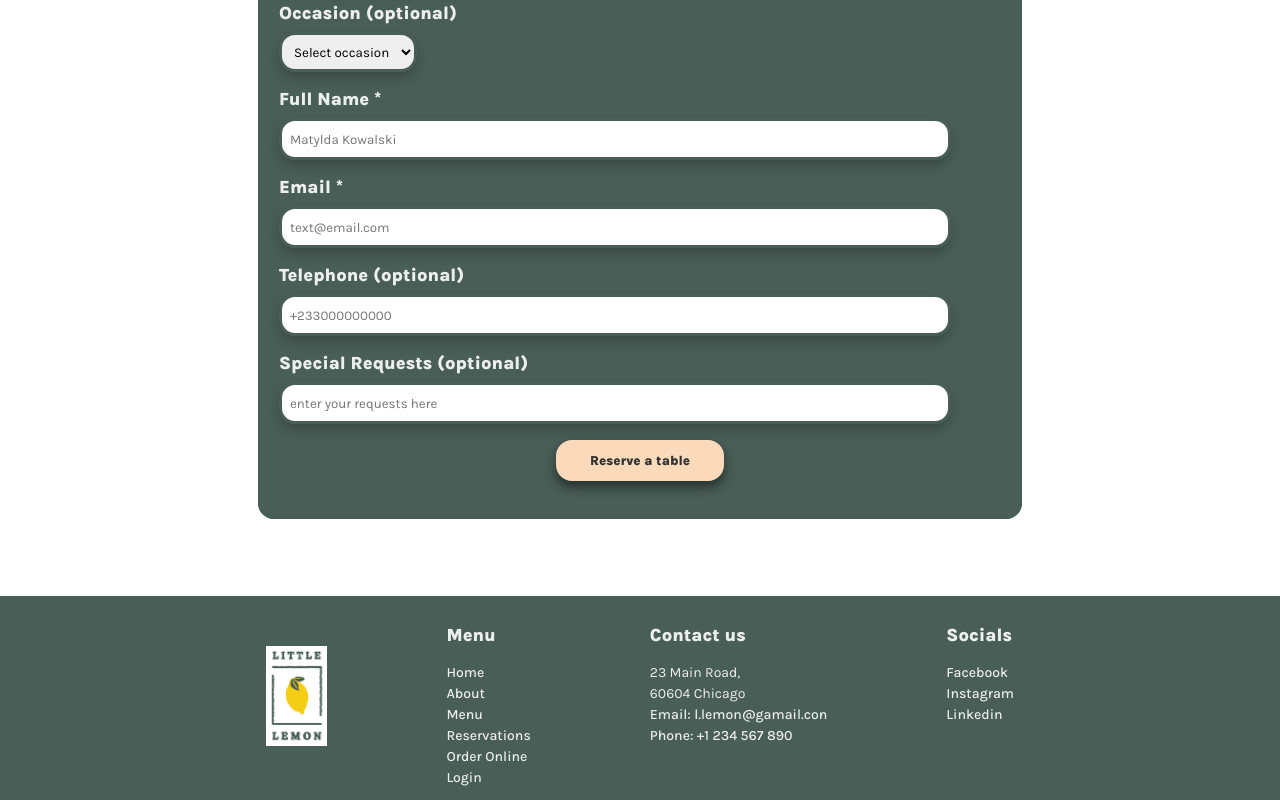
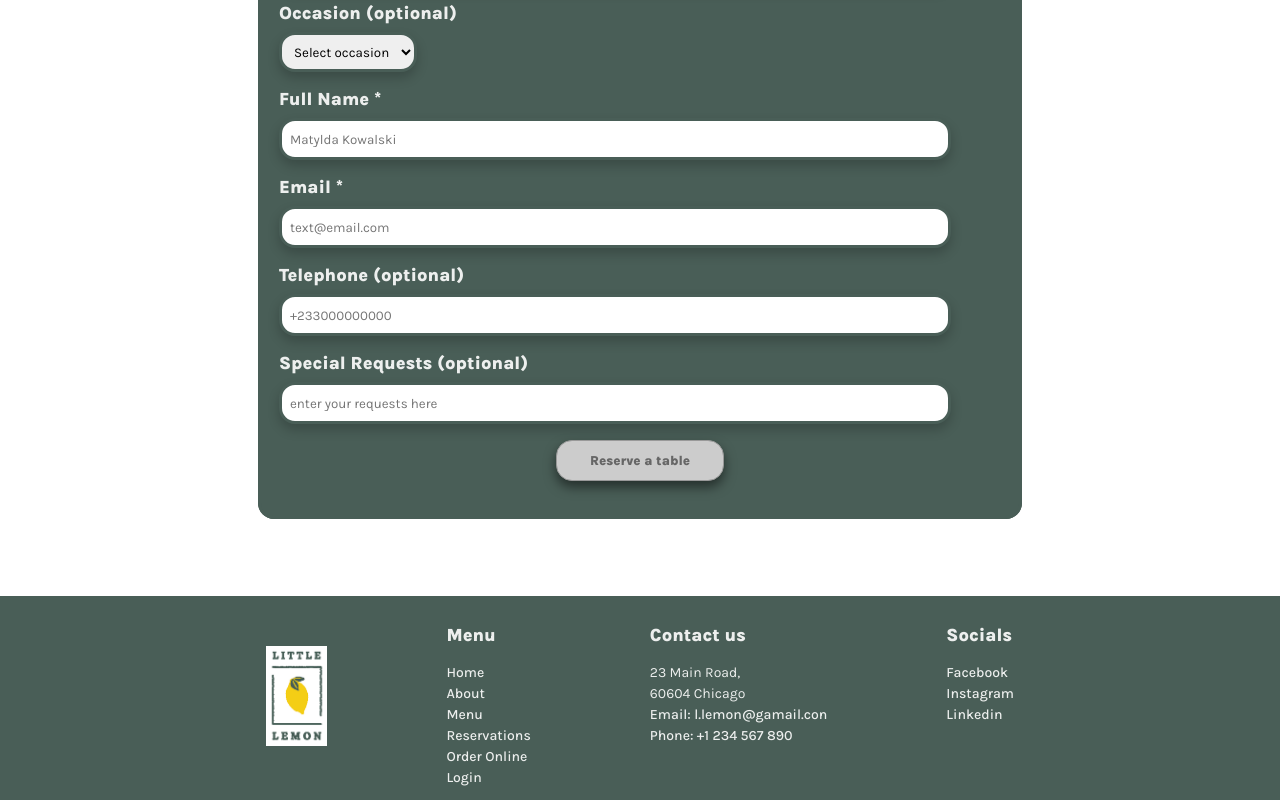
Before and after one commit to monolab825/Meta-Little-Lemon-Capstone, a React (Create React App) app: page /booking-page in a window 1280 px wide. In both pictures the pointer is over the button "Reserve a table". Shown: the part 734-1534 px from the top of the page. Built offline with nearby package versions, Linux system fonts and the light colour scheme; a web font is replaced by a local one.

Commit message:
validation

```diff
--- a/src/App.css
+++ b/src/App.css
@@ -553,3 +553,20 @@ div .meals {
   font-size: 15px;
   font-weight: 700;
 }
+
+button:disabled,
+button[disabled]
+button:disabled:hover {
+  border: 1px solid #999999;
+  background-color: #cccccc;
+  color: #666666;
+  cursor: not-allowed;
+}
+
+
+button:disabled:hover {
+  border: 1px solid #999999;
+  background-color: #cccccc;
+  color: #666666;
+  cursor: not-allowed;
+}
--- a/src/Components/BookingForm.js
+++ b/src/Components/BookingForm.js
@@ -85,7 +85,7 @@ const getIsFormValid = () => {
 
       const handleDateChange = (e) => {
         const selectedDate = e.target.value;
-        props.updateTimes(selectedDate); // Trigger the parent component's updateTimes function
+        props.updateTimes(selectedDate);
       };
 
       const handleBlur = (e) => {
```
